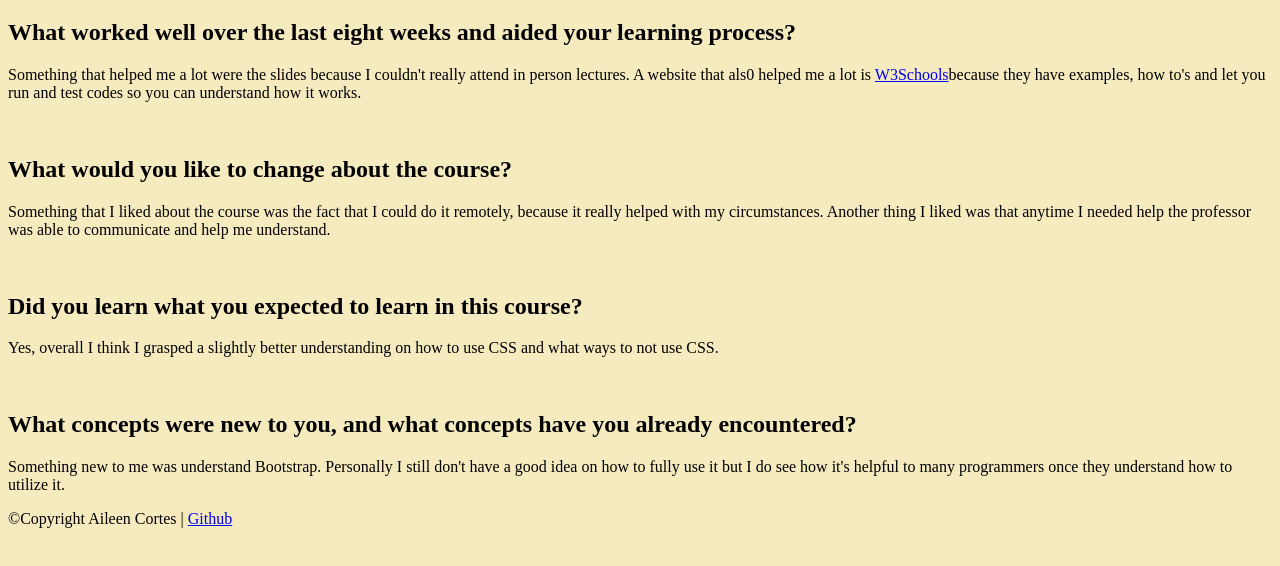
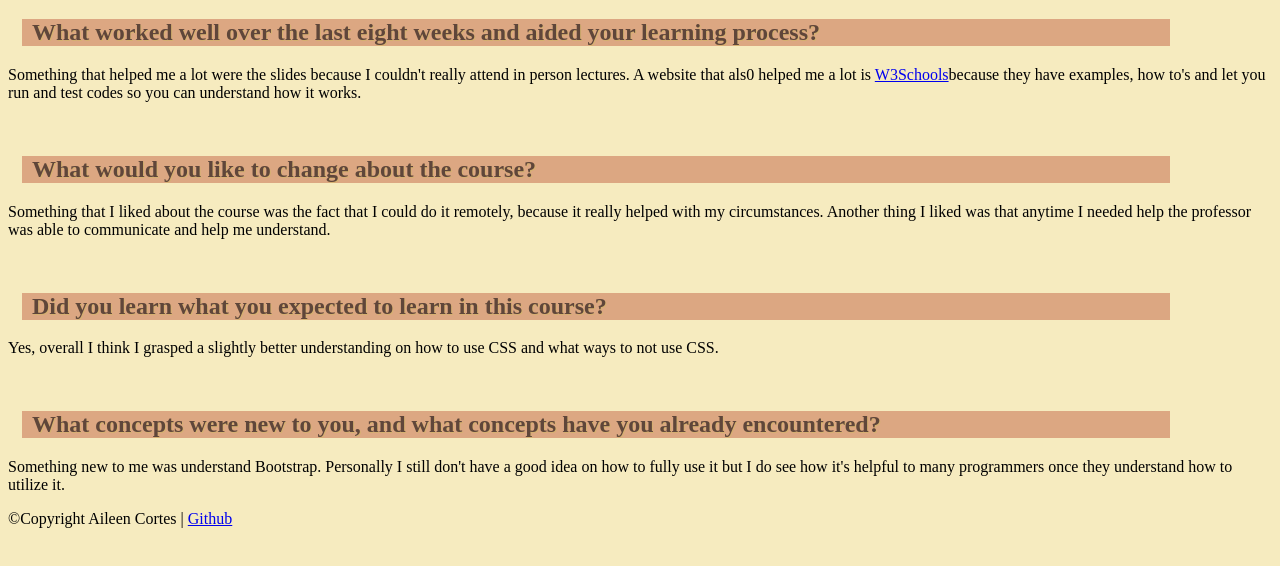
Before and after one commit to aileencortes/COMP001B.Assignment8, a plain HTML site: page index.html in a window 1280 px wide. Shown: the part 64-630 px from the top of the page. Drawn offline with Linux system fonts and the light colour scheme.

Commit message:
h2 complete

```diff
--- a/main.css
+++ b/main.css
@@ -8,12 +8,20 @@ header{
 }
 h1{
 
-    background-color: rgb(211, 125, 63);
+    background-color: #d37d3f;
     color: white;
     text-shadow: 2px 2px grey;
     height: 40px;
 }
 
+h2{
+    background-color: #dca782;
+    width: 90%;
+    margin-left: 14px;
+    padding-left: 10px;
+    color: rgb(95, 70, 58);
+    text-shadow: 1px 1px rgb(214, 177, 113)
+}
 
 p{
 
```
